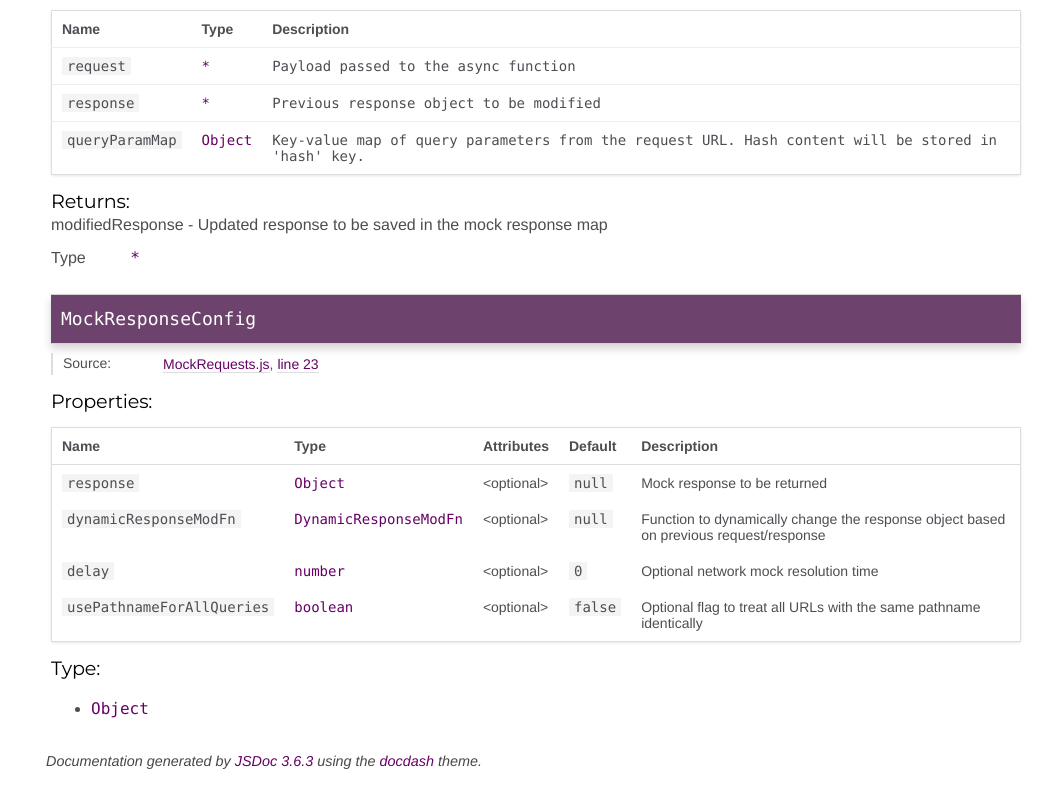
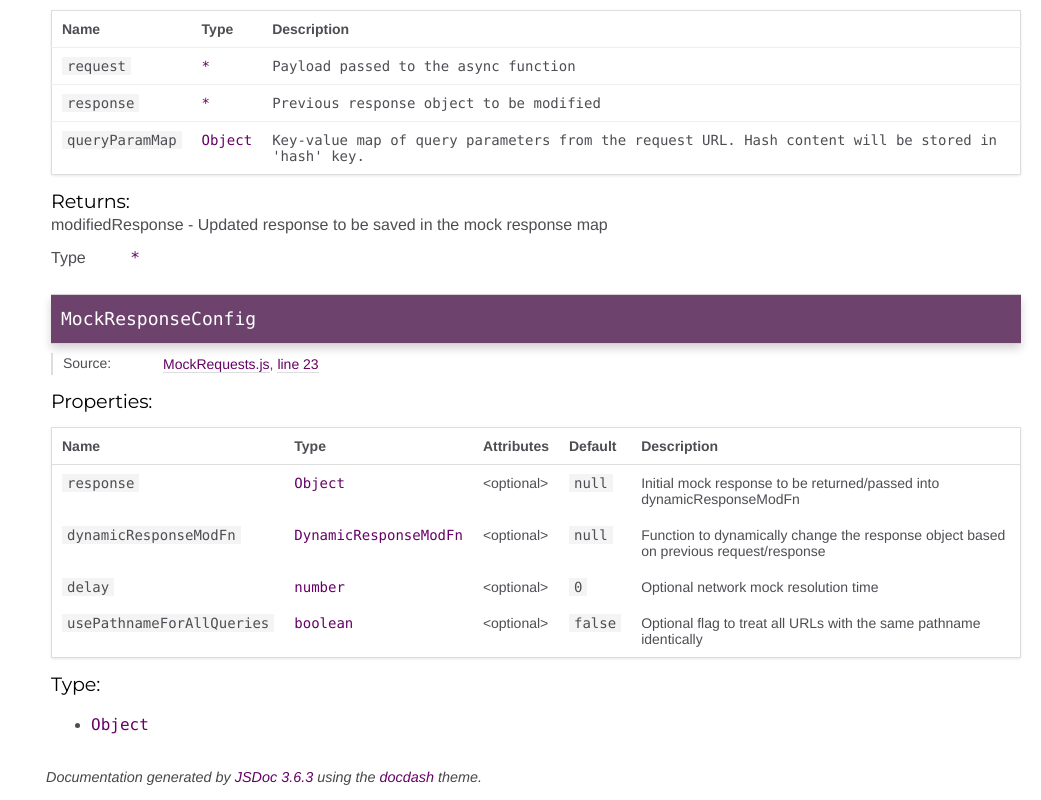
Before and after one commit to D-Pow/mock-requests, a website built with webpack: page docs/module-mock-requests-MockRequests.html in a window 1280 px wide. Shown: the part 3606-4406 px from the top of the page, without its empty margins (239-1280 px from the left). Built offline with nearby package versions, Linux system fonts and the light colour scheme.

Commit message:
Minor improvement to JSDoc description

```diff
--- a/docs/module-mock-requests-MockRequests.html
+++ b/docs/module-mock-requests-MockRequests.html
@@ -1878,7 +1878,7 @@ and dynamic response modification function
                 </td>
 
 
-            <td class="description last">Mock response to be returned</td>
+            <td class="description last">Initial mock response to be returned/passed into dynamicResponseModFn</td>
         </tr>
 
 
--- a/src/MockRequests.js
+++ b/src/MockRequests.js
@@ -22,7 +22,7 @@ const MockRequests = (() => {
      */
     /**
      * @typedef {Object} MockResponseConfig
-     * @property {Object} [response=null] - Mock response to be returned
+     * @property {Object} [response=null] - Initial mock response to be returned/passed into dynamicResponseModFn
      * @property {DynamicResponseModFn} [dynamicResponseModFn=null] - Function to dynamically change the response object based on previous request/response
      * @property {number} [delay=0] - Optional network mock resolution time
      * @property {boolean} [usePathnameForAllQueries=false] - Optional flag to treat all URLs with the same pathname identically
```
Also changed, not shown: docs/MockRequests.js.html (+1 -1 lines).
